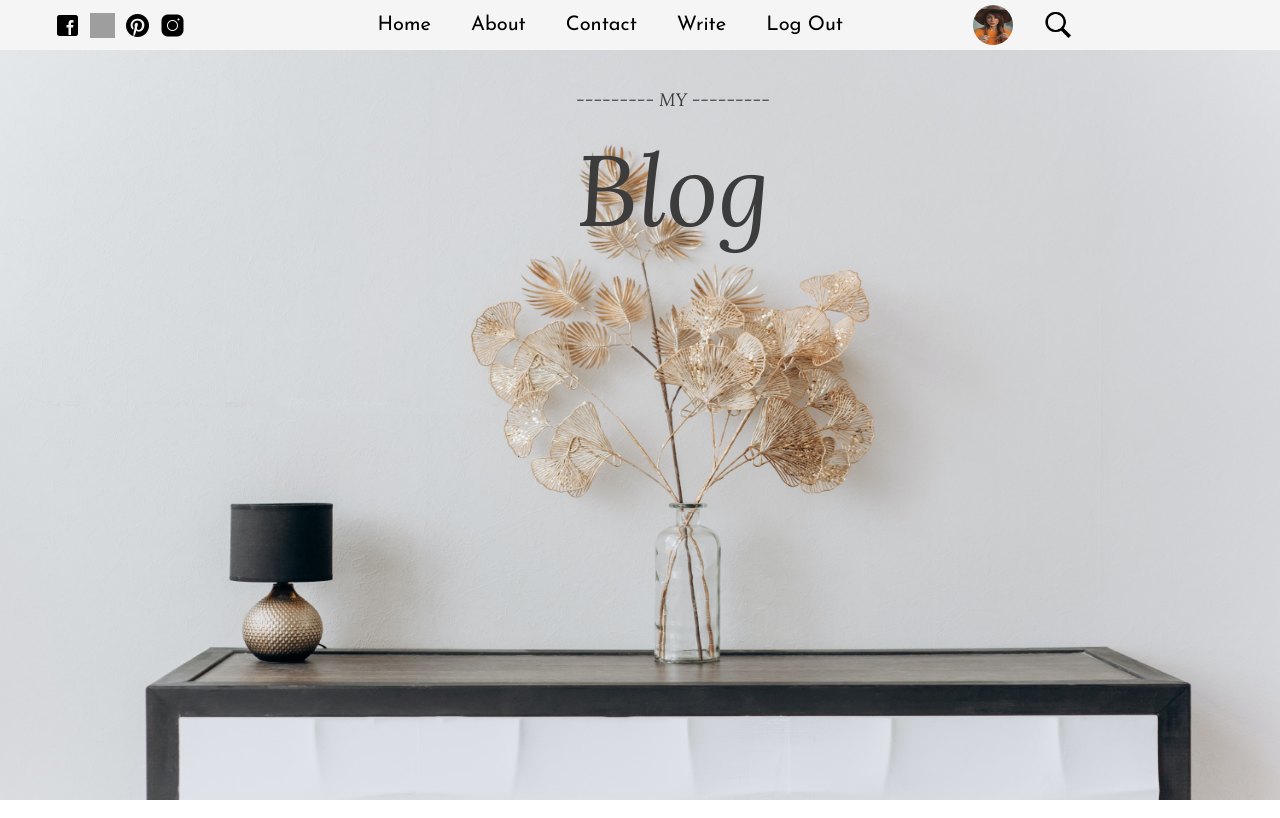
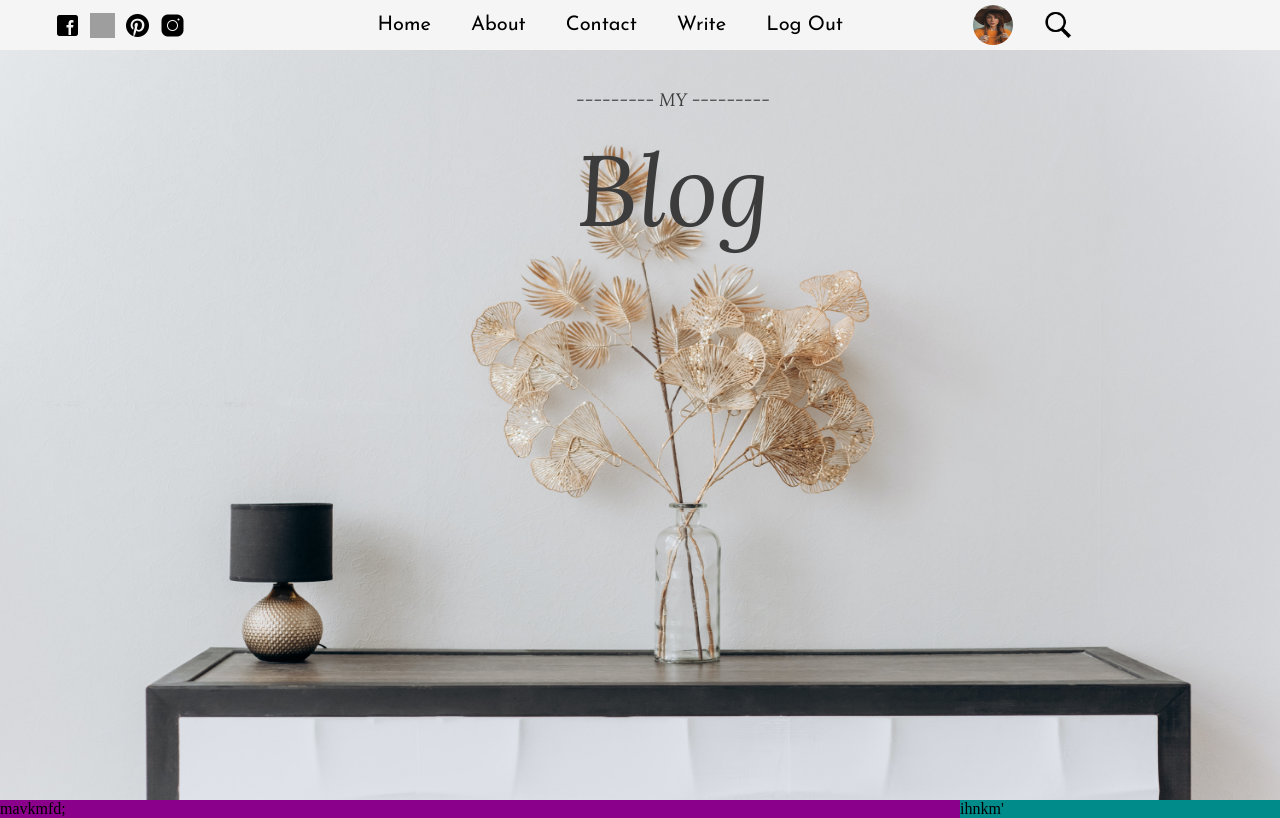
Before and after one commit to Reyhaneh-12/BlogWebSite-React, a React (Create React App) app: page / in a window 1280 px wide. Built offline with nearby package versions, Linux system fonts and the light colour scheme; grey boxes are pictures that could not be loaded.

Commit message:
add posts component and sidebar component

```diff
--- /dev/null
+++ b/src/components/posts/Posts.js
@@ -0,0 +1,12 @@
+import React from 'react';
+import './posts.css';
+
+const Posts = () => {
+    return (
+        <div className="postContainer">
+            mavkmfd;
+        </div>
+    );
+};
+
+export default Posts;
--- /dev/null
+++ b/src/components/posts/posts.css
@@ -0,0 +1,4 @@
+.postContainer {
+    flex: 9;
+    background: darkmagenta;
+}
--- /dev/null
+++ b/src/components/sidebar/Sidebar.js
@@ -0,0 +1,12 @@
+import React from 'react';
+import './sidebar.css';
+
+const Sidebar = () => {
+    return (
+        <div className="sidebarContainer">
+            ihnkm'
+        </div>
+    );
+};
+
+export default Sidebar;
--- /dev/null
+++ b/src/components/sidebar/sidebar.css
@@ -0,0 +1,4 @@
+.sidebarContainer {
+    flex: 3;
+    background: darkcyan;
+}
--- a/src/pages/home/Home.js
+++ b/src/pages/home/Home.js
@@ -1,6 +1,8 @@
 import React from 'react';
 import Header from '../../components/header/Header';
 import Navbar from '../../components/navbar/Navbar';
+import Posts from '../../components/posts/Posts';
+import Sidebar from '../../components/sidebar/Sidebar';
 
 import './home.css';
 
@@ -9,6 +11,10 @@
         <div className="homeContainer">
             <Navbar />
             <Header />
+            <div className="pageContainer">
+                <Posts />
+                <Sidebar />
+            </div>
         </div>
     );
 };
--- a/src/pages/home/home.css
+++ b/src/pages/home/home.css
@@ -1,3 +1,7 @@
 .homeContainer {
 
 }
+
+.pageContainer {
+    display: flex;
+}
```
